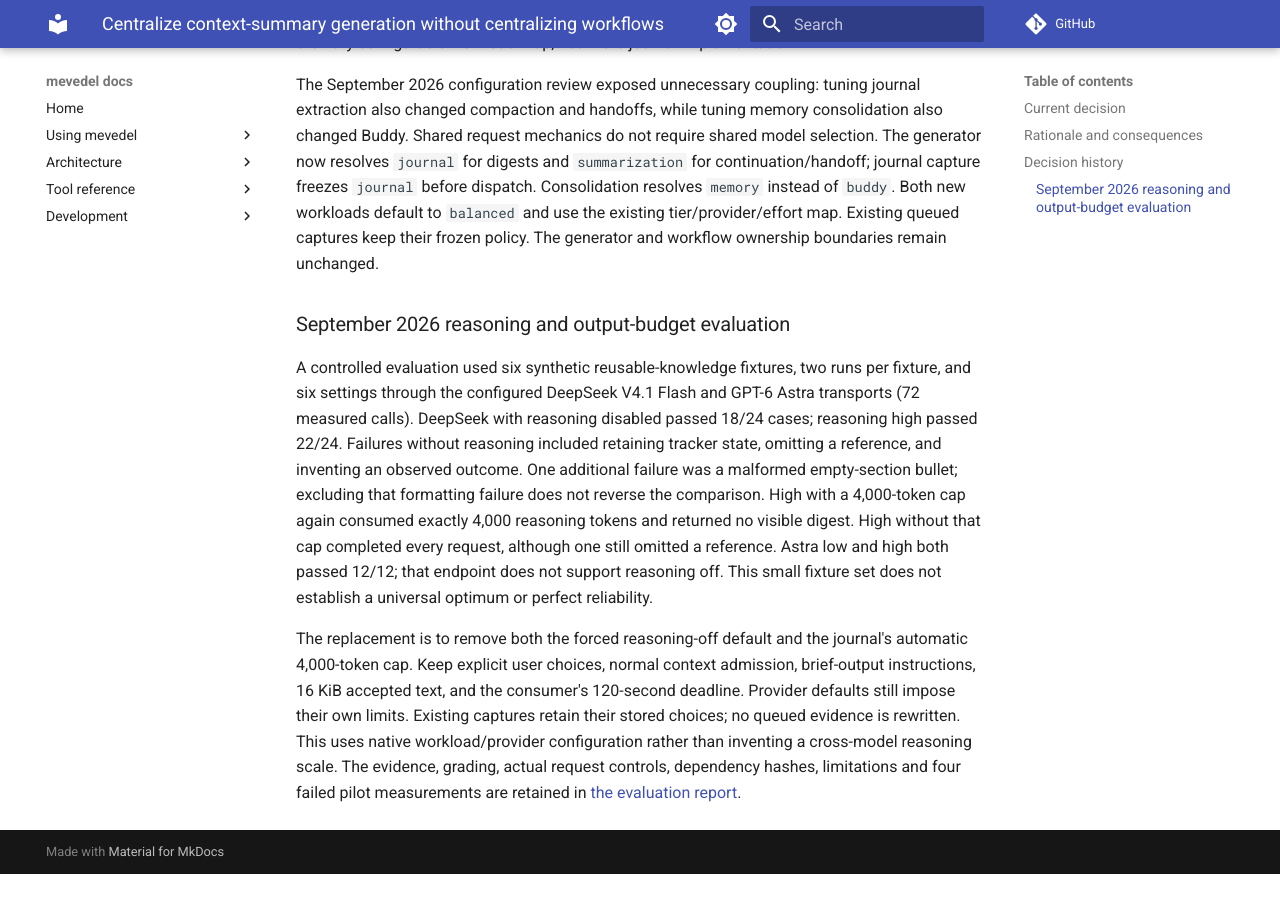
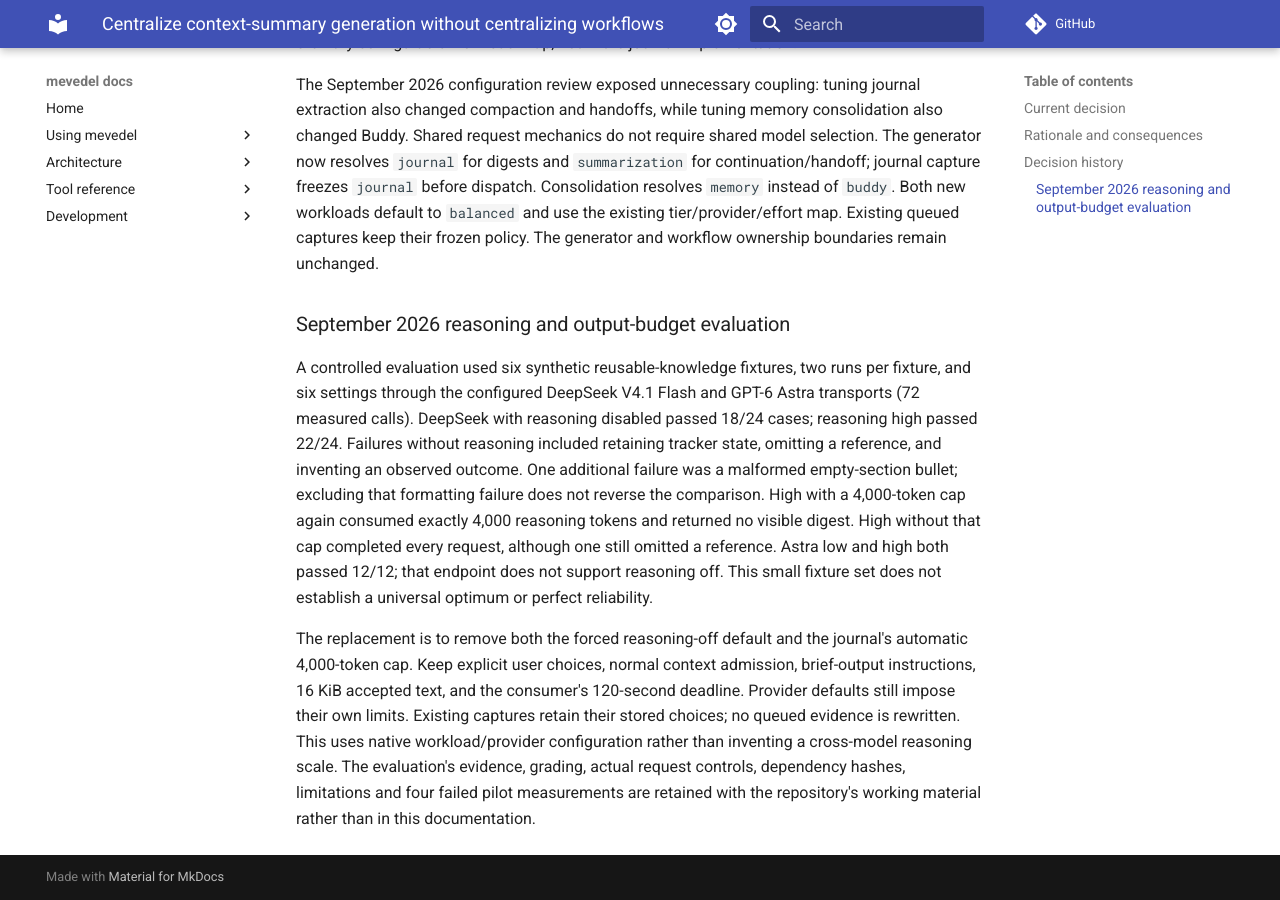
Before and after one commit to FrauH0lle/mevedel, an MkDocs documentation site: the page built from docs/adr/0094-centralize-context-summary-generation.md, in a window 1280 px wide and 900 px high, scrolled down 2326 px. Built offline with MkDocs 1.6.1 and Material for MkDocs 9.7.7, drawn with Linux system fonts in a browser that asks for light colours; comment, search, counter and statistics services are not loaded; before the commit the page ends 3200 px from its top, so only the background shows below that.

```diff
--- a/docs/adr/0094-centralize-context-summary-generation.md
+++ b/docs/adr/0094-centralize-context-summary-generation.md
@@ -131,6 +131,6 @@ admission, brief-output instructions, 16 KiB accepted text, and the consumer's
 120-second deadline. Provider defaults still impose their own limits. Existing
 captures retain their stored choices; no queued evidence is rewritten. This
 uses native workload/provider configuration rather than inventing a cross-model
-reasoning scale. The evidence, grading, actual request controls, dependency
-hashes, limitations and four failed pilot measurements are retained in
-[the evaluation report](../../.mevedel/shared/journal-reasoning-2026-09-24/report.md).
+reasoning scale. The evaluation's evidence, grading, actual request controls,
+dependency hashes, limitations and four failed pilot measurements are retained
+with the repository's working material rather than in this documentation.
```
Also changed, not shown: 2 other files.
